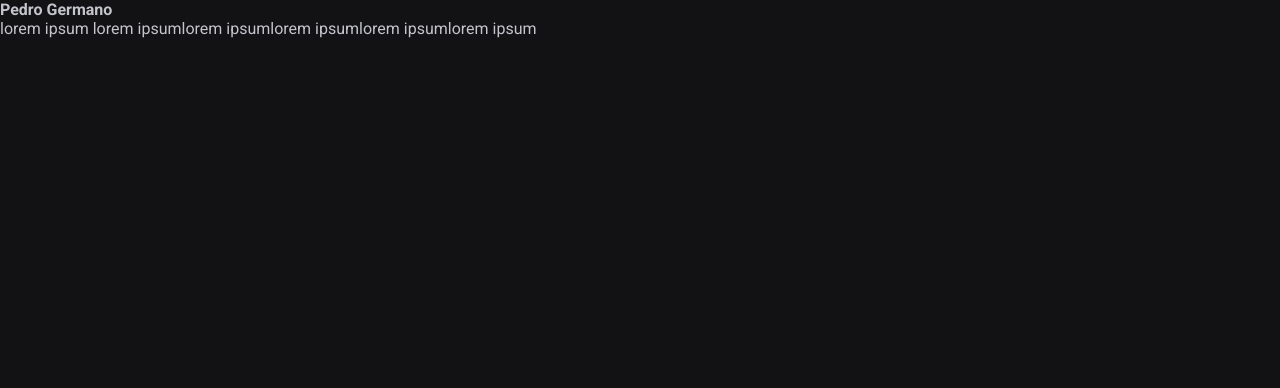
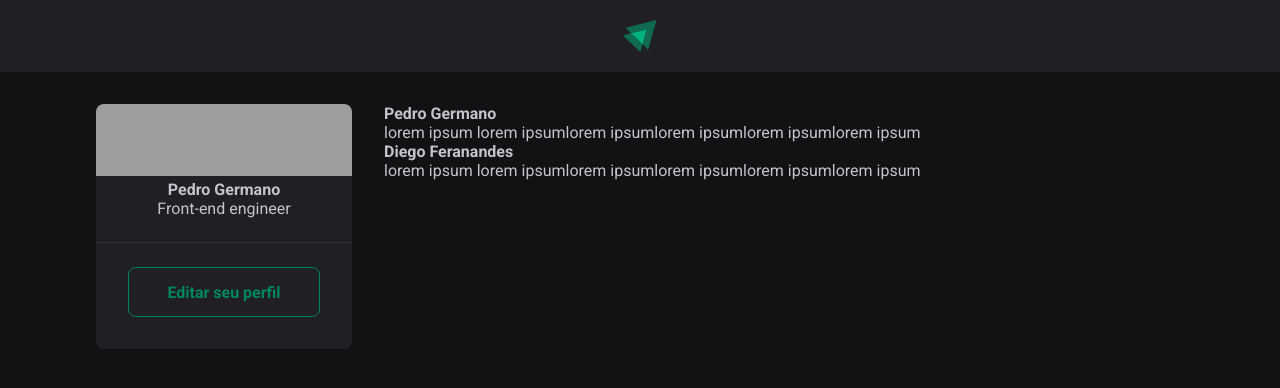
Before and after one commit to pedroGermano/rocketseat-react, a React (Vite) app in the folder 01-fundamentos-reactjs/: page / in a window 1280 px wide. Shown: the top 388 px of the page. Built offline with nearby package versions, Linux system fonts and the light colour scheme; grey boxes are pictures that could not be loaded.

Commit message:
btn create style

```diff
--- a/01-fundamentos-reactjs/src/App.jsx
+++ b/01-fundamentos-reactjs/src/App.jsx
@@ -1,14 +1,27 @@
+import { Header } from "./components/Header";
 import { Post } from "./Post";
-
-import './global.css'
+import styles from "./App.module.css";
+import "./global.css";
+import { Sidebar } from "./components/Sidebar";
 
 export function App() {
   return (
     <>
-      <Post
-        author="Pedro Germano"
-        content="lorem ipsum lorem ipsumlorem ipsumlorem ipsumlorem ipsumlorem ipsum"
-      />
+      <Header />
+      <div className={styles.wrapper}>
+        <Sidebar />
+        <main>
+          <Post
+            author="Pedro Germano"
+            content="lorem ipsum lorem ipsumlorem ipsumlorem ipsumlorem ipsumlorem ipsum"
+          />
+
+          <Post
+            author="Diego Feranandes"
+            content="lorem ipsum lorem ipsumlorem ipsumlorem ipsumlorem ipsumlorem ipsum"
+          />
+        </main>
+      </div>
     </>
   );
 }
--- /dev/null
+++ b/01-fundamentos-reactjs/src/App.module.css
@@ -0,0 +1,9 @@
+.wrapper{
+  max-width: 70rem;
+  margin: 2rem auto;
+  padding: 0 1rem;
+  display: grid;
+  grid-template-columns: 16rem 1fr;
+  gap: 2rem;
+  align-items: flex-start;
+}
--- /dev/null
+++ b/01-fundamentos-reactjs/src/components/Header.jsx
@@ -0,0 +1,11 @@
+import styles from './Header.module.css'
+
+import logo from '../assets/logo.svg'
+
+export function Header(){
+  return(
+    <div className={styles.header}>
+      <img src={logo} alt="Logo ignite feed" />
+    </div>
+  )
+}
--- /dev/null
+++ b/01-fundamentos-reactjs/src/components/Header.module.css
@@ -0,0 +1,10 @@
+.header{
+  background: var(--gray-800);
+  display: flex;
+  justify-content: center;
+  padding: 1.25rem 0;
+}
+
+.header img{
+  height: 2rem;
+}
--- /dev/null
+++ b/01-fundamentos-reactjs/src/components/Sidebar.jsx
@@ -0,0 +1,22 @@
+import styles from "./Sidebar.module.css";
+
+export function Sidebar() {
+  return (
+    <aside className={styles.sidebar}>
+      <img
+        className={styles.cover}
+        src="https://images.unsplash.com/photo-1605379399642-870262d3d051?q=60&w=500&auto=format&fit=crop&ixlib=rb-4.0.3&ixid=M3wxMjA3fDB8MHxwaG90by1wYWdlfHx8fGVufDB8fHx8fA%3D%3D"
+        alt=""
+      />
+
+      <div className={styles.profile}>
+        <strong>Pedro Germano</strong>
+        <span>Front-end engineer</span>
+      </div>
+
+      <footer>
+        <a href="#">Editar seu perfil</a>
+      </footer>
+    </aside>
+  );
+}
--- /dev/null
+++ b/01-fundamentos-reactjs/src/components/Sidebar.module.css
@@ -0,0 +1,40 @@
+.sidebar{
+  background: var(--gray-800);
+  border-radius: 0.5rem;
+  overflow: hidden;
+}
+
+.cover{
+  width: 100%;
+  height: 4.5rem;
+  object-fit: cover;
+}
+
+.profile{
+  display: flex;
+  flex-direction: column;
+  align-items: center;
+}
+
+.sidebar footer{
+  border-top: 0.0625rem solid var(--gray-600);
+  margin-top: 1.5rem;
+  padding: 1.5rem 2rem 2rem;
+}
+
+.sidebar footer a{
+  background: transparent;
+  color: var(--green-500);
+  border: 0.0625rem solid var(--green-500);
+  border-radius: 0.5rem;
+  height: 3.125rem;
+  padding: 0 1.5rem;
+  font-weight: bold;
+  display: block;
+  text-decoration: none;
+
+  display: flex;
+  align-items: center;
+  justify-content: center;
+
+}
```
Also changed, not shown: 01-fundamentos-reactjs/src/assets/logo.svg (added).
